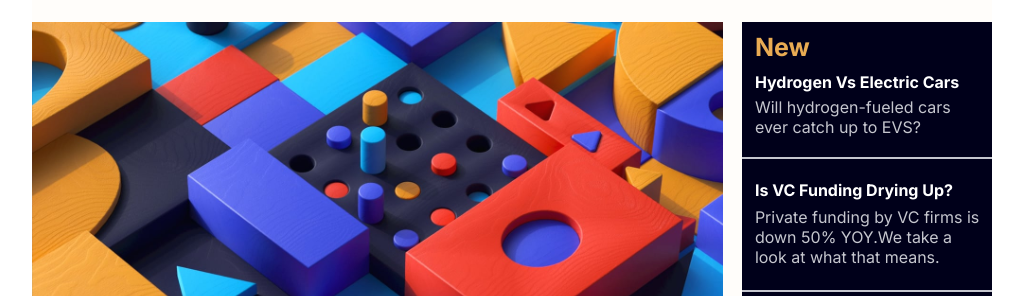
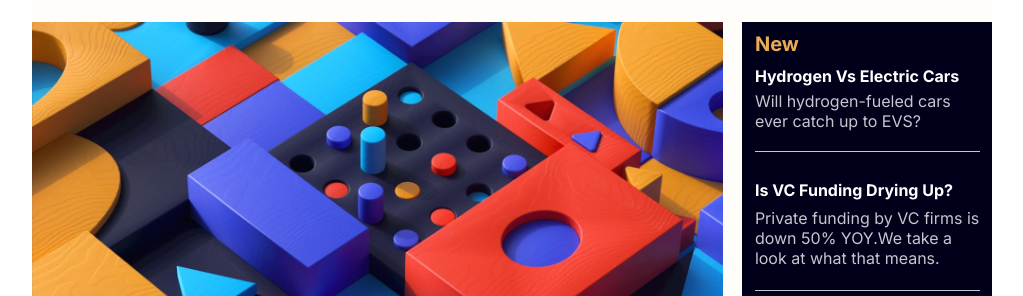
Before and after one commit to Abdul-ganuine/News-card, a plain HTML site: page index.html in a window 1280 px wide. Shown: the part 83-379 px from the top of the page, without its empty margins (128-1151 px from the left). Drawn offline with Linux system fonts and the light colour scheme.

Commit message:
Add files via upload
3rd comit

```diff
--- a/style.css
+++ b/style.css
@@ -104,7 +104,7 @@ button:hover{
 }
 .txt-deco{
     color: hsl(35, 77%, 62%);
-    font-size: 25px;
+    font-size: 20px;
     padding: 10px 5px 0;
     width: 90%;
 }
@@ -121,8 +121,8 @@ button:hover{
     padding-bottom: 20px;
 }
 .line{
-    width: 100%;
-    height: 2px;
+    width: 90%;
+    height: 1px;
     background-color:hsl(233, 8%, 79%)  ;
 }
 .buttom-row{
```
